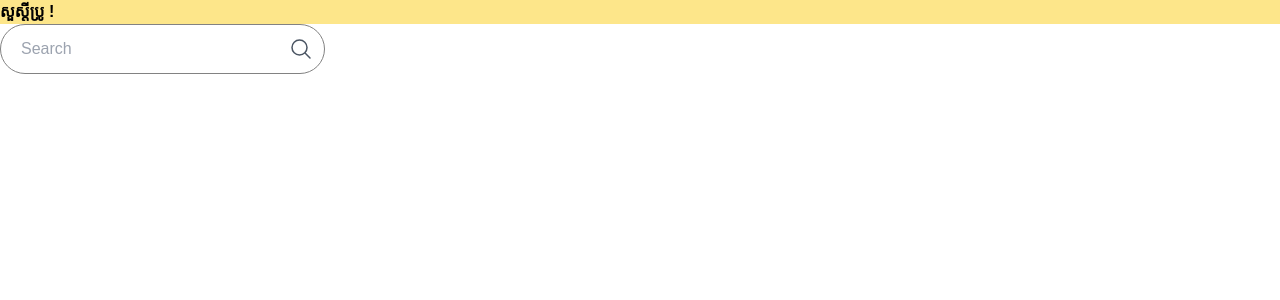
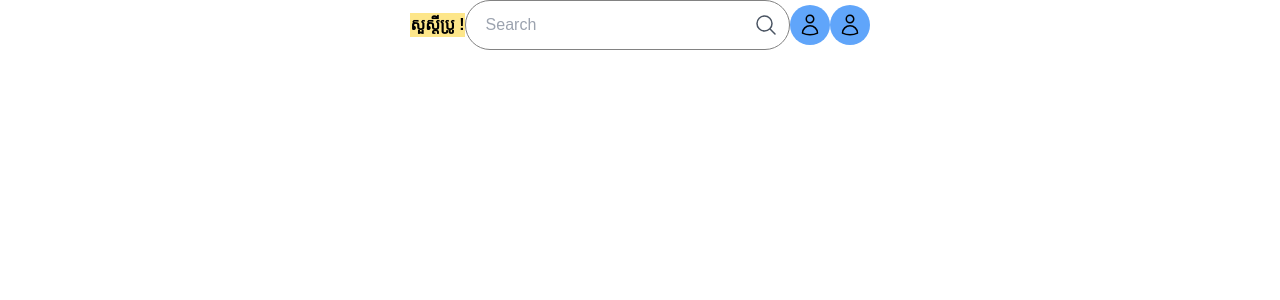
Before and after one commit to heangcode/bootcamp-3.0, a Next.js app: page / in a window 1280 px wide. Shown: the top 300 px of the page. Built offline with nearby package versions, Linux system fonts and the light colour scheme.

Commit message:
add: button icon

```diff
--- a/src/app/page.tsx
+++ b/src/app/page.tsx
@@ -1,9 +1,10 @@
-import { Button, InputSearch, Typography } from "@/components";
+import { Button, ButtonIcon, InputSearch, Typography } from "@/components";
 import React from "react";
+import { HiOutlineUser } from "react-icons/hi2";
 
 const Homepages = () => {
   return (
-    <div>
+    <div className="flex items-center justify-center mx-auto">
       <Typography
         align="justify"
         variant="bold"
@@ -13,6 +14,25 @@ const Homepages = () => {
         សួស្ដីប្រូ !
       </Typography>
       <InputSearch />
+      <ButtonIcon
+        icon={
+          <svg
+            xmlns="http://www.w3.org/2000/svg"
+            fill="none"
+            viewBox="0 0 24 24"
+            strokeWidth={1.5}
+            stroke="currentColor"
+            className="w-6 h-6"
+          >
+            <path
+              strokeLinecap="round"
+              strokeLinejoin="round"
+              d="M15.75 6a3.75 3.75 0 1 1-7.5 0 3.75 3.75 0 0 1 7.5 0ZM4.501 20.118a7.5 7.5 0 0 1 14.998 0A17.933 17.933 0 0 1 12 21.75c-2.676 0-5.216-.584-7.499-1.632Z"
+            />
+          </svg>
+        }
+      />
+      <ButtonIcon icon={<HiOutlineUser className="w-6 h-6" />} />
     </div>
   );
 };
--- /dev/null
+++ b/src/components/atoms/Button/ButtonIcon.tsx
@@ -0,0 +1,18 @@
+import React, { ReactNode } from "react";
+
+interface ButtonIconProps {
+  icon: ReactNode;
+  className?: string;
+}
+
+const ButtonIcon: React.FC<ButtonIconProps> = ({ icon, className }) => {
+  return (
+    <button
+      className={`w-10 h-10 rounded-full bg-blue-400 flex items-center justify-center hover:bg-blue-500 cursor-pointer ${className}`}
+    >
+      {icon}
+    </button>
+  );
+};
+
+export { ButtonIcon };
--- a/src/components/atoms/Button/index.tsx
+++ b/src/components/atoms/Button/index.tsx
@@ -1,2 +1,3 @@
 import { Button } from "./Button";
-export { Button };
+import { ButtonIcon } from "./ButtonIcon";
+export { Button, ButtonIcon };
--- a/src/components/atoms/Input/InputSearch.tsx
+++ b/src/components/atoms/Input/InputSearch.tsx
@@ -4,7 +4,7 @@ const InputSearch = () => {
   return (
     <div className="relative w-[325px]">
       <input
-        className="text-black border border-[#828282] w-full h-[50px] pl-[20px] pr-[10px] py-[15px] rounded-full pr-10"
+        className="text-black border border-[#828282] w-full h-[50px] pl-[20px] pr-[10px] py-[15px] rounded-full"
         type="text"
         placeholder="Search"
       />
```
Also changed, not shown: package.json (+6 -5 lines), 1 other file (tests, documents, lock files or other folders).
